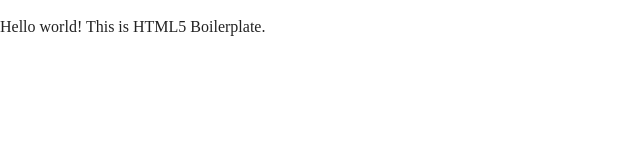
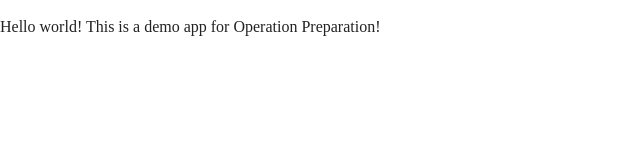
Before and after one commit to drewan50/operation-preparation-demo, a plain HTML site: page index.html in a window 1280 px wide. Shown: the whole page, without its empty margins (0-640 px from the left). Drawn offline with nearby package versions, Linux system fonts and the light colour scheme.

Commit message:
Updating index page with better hello world message

```diff
--- a/index.html
+++ b/index.html
@@ -22,7 +22,7 @@
   <![endif]-->
 
   <!-- Add your site or application content here -->
-  <p>Hello world! This is HTML5 Boilerplate.</p>
+  <p>Hello world! This is a demo app for Operation Preparation!</p>
   <script src="js/vendor/modernizr-3.6.0.min.js"></script>
   <script src="https://code.jquery.com/jquery-3.3.1.min.js" integrity="sha256-FgpCb/KJQlLNfOu91ta32o/NMZxltwRo8QtmkMRdAu8=" crossorigin="anonymous"></script>
   <script>window.jQuery || document.write('<script src="js/vendor/jquery-3.3.1.min.js"><\/script>')</script>
```
